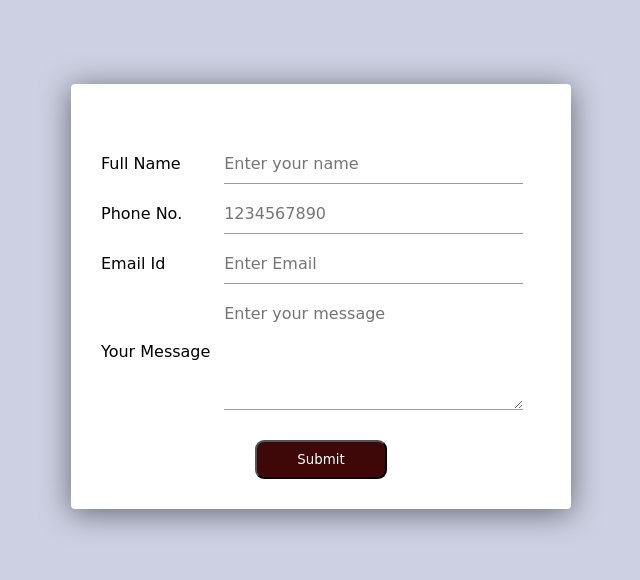
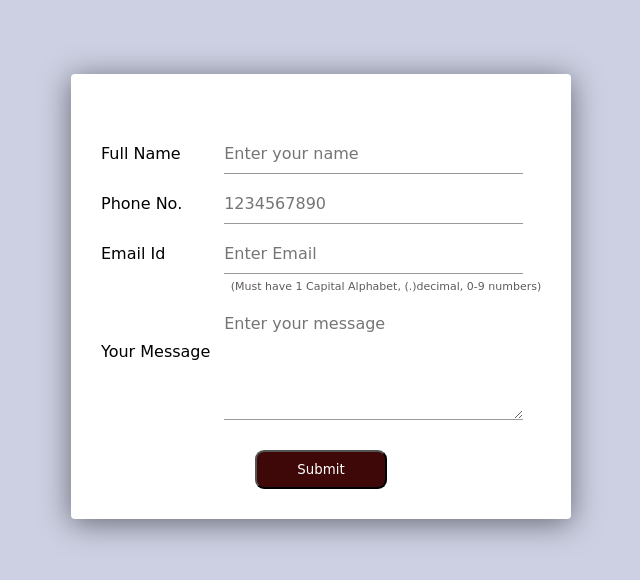
Before and after one commit to ItsNaveena/ContactPage, a plain HTML site: page index.html in a window 1280 px wide. Shown: the part 104-684 px from the top of the page, without its empty margins (319-959 px from the left). Drawn offline with Linux system fonts and the light colour scheme.

Commit message:
Added something new

```diff
--- a/index.html
+++ b/index.html
@@ -30,7 +30,9 @@
       <div class="input-group">
         <label>Email Id</label>
         <input type="email" placeholder="Enter Email" id="contactEmail" onkeyup="validateEmail()">
+        <p class="emailCaption">(Must have 1 Capital Alphabet, (.)decimal, 0-9 numbers)</p>
         <span id="emailError"></span>
+
       </div>
 
       <div class="input-group">
--- a/styles.css
+++ b/styles.css
@@ -34,11 +34,22 @@
 .input-group label{
     width: 28%;
 }
-.input-group input, .input-group textarea{
+.input-group input {
     width: 68%;
     background: transparent;
     border: 0;
     border-bottom: 1px solid #999;
+    padding: 10px 0;
+    color: rgb(51, 8, 8);
+    font-size: 16px;
+}
+
+.input-group textarea{
+    width: 68%;
+    background: transparent;
+    border: 0;
+    border-bottom: 1px solid #999;
+    margin-top: 20px;
     padding: 10px 0;
     color: rgb(51, 8, 8);
     font-size: 16px;
@@ -71,6 +82,7 @@ form button:hover{
 
 }
 
+
 #submitError{
     color: red;
     margin: auto;
@@ -78,3 +90,22 @@ form button:hover{
     align-items: center;
     justify-content: center;
 }
+
+.contactEmail{
+
+    position: relative;
+}
+
+.emailCaption{
+    font-size: 11px;
+  width: 350px;
+
+  color: rgb(97, 91, 91);
+  text-align: center;
+  border-radius: 6px;
+  padding: 5px 0;
+  position: absolute;
+  margin-top: 15%;
+  left: 50%;
+  margin-left: -110px;
+}
```
